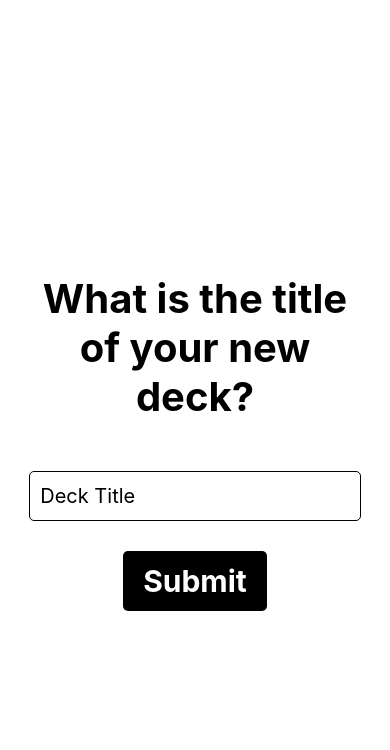
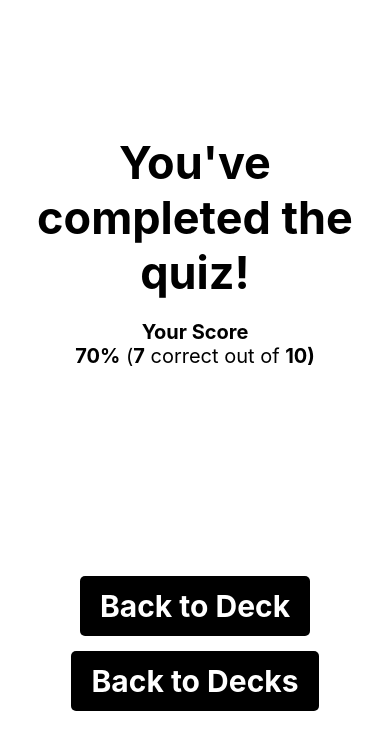
Before and after one commit to mucowintore/udacity-reactnd-udacicards, a React Native app: screen / in a window 390 px wide. Shown: the top 750 px of the page. Built offline with nearby package versions, Linux system fonts and the light colour scheme.

Commit message:
Implement a static version of QuizSummary

```diff
--- a/App.js
+++ b/App.js
@@ -6,10 +6,12 @@ import {
   StatusBar,
   Dimensions,
 } from 'react-native'
-import Deck from './src/components/Deck'
+import DeckOverview from './src/components/DeckOverview'
 import DeckList from './src/components/DeckList'
 import DeckForm from './src/components/DeckForm'
 import QuestionForm from './src/components/QuestionForm'
+import Button from './src/components/Button'
+import QuizSummary from './src/components/QuizSummary';
 
 const dummyDecksData = [
   { key:'udacicards', deckTitle: 'udacicards', deckCardCount: 6 },
@@ -31,10 +33,12 @@ export default class App extends React.Component {
     return (
       <View style={styles.container}>
         <View style={{ height: 20 }} />
-        {/* <Deck deckTitle={deckData.deckTitle} deckCardCount={deckData.deckCardCount}/> */}
+        {/* <DeckOverview deckTitle={deckData.deckTitle} deckCardCount={deckData.deckCardCount}/> */}
         {/* <DeckList decksData={dummyDecksData} /> */}
-        <DeckForm />
+        {/* <DeckForm /> */}
         {/* <QuestionForm /> */}
+        {/* <Button backgroundColor='black' textColor='white'></Button> */}
+        <QuizSummary />
       </View>
     )
   }
--- a/package.json
+++ b/package.json
@@ -29,6 +29,7 @@
     "react-native": "0.52.0",
     "react-native-elements": "^0.19.0",
     "react-native-vector-icons": "^4.5.0",
-    "standard": "^11.0.1"
+    "standard": "^11.0.1",
+    "styled-components": "^3.2.3"
   }
 }
--- /dev/null
+++ b/src/components/Button.js
@@ -0,0 +1,32 @@
+import React from 'react'
+import { Text, TouchableOpacity, StyleSheet } from 'react-native'
+import PropTypes from 'prop-types'
+
+const Button = ({ children, onPress, backgroundColor, textColor, style = {} }) => (
+  <TouchableOpacity style={[styles.btn, style, { backgroundColor }]} onPress={onPress}>
+    <Text style={[styles.bntText, { color: textColor }]}>{children}</Text>
+  </TouchableOpacity>
+)
+
+const styles = StyleSheet.create({
+  btn: {
+    borderRadius: 5,
+    paddingLeft: 20,
+    paddingRight: 20,
+    height: 60,
+    justifyContent: 'center',
+    alignItems: 'center',
+  },
+  bntText: {
+    fontSize: 30,
+    fontWeight: 'bold',
+    textAlign: 'center',
+  }
+})
+
+Button.propTypes = {
+  backgroundColor: PropTypes.string.isRequired,
+  textColor: PropTypes.string.isRequired,
+}
+
+export default Button
--- a/src/components/DeckForm.js
+++ b/src/components/DeckForm.js
@@ -32,7 +32,6 @@ const styles = StyleSheet.create({
   },
   inputPrompt: {
     fontSize: 40,
-    fontWeight: 'bold',
     textAlign: 'center',
     margin: 20,
     marginBottom: 50,
@@ -62,7 +61,6 @@ const styles = StyleSheet.create({
   },
   submitBtnText: {
     fontSize: 30,
-    fontWeight: 'bold',
     textAlign: 'center',
     color: 'white'
   }
--- a/src/components/Deck.js
+++ b/src/components/DeckOverview.js
@@ -2,7 +2,7 @@ import React from 'react'
 import { StyleSheet, Text, View, TouchableOpacity } from 'react-native'
 import PropTypes from 'prop-types'
 
-const Deck = ({ deckTitle, deckCardCount }) => (
+const DeckOverview = ({ deckTitle, deckCardCount }) => (
   <View style={styles.container}>
     <View style={[styles.container, {justifyContent: 'flex-end'}]}>
       <Text style={styles.deckTitle}>{deckTitle}</Text>
@@ -50,9 +50,9 @@ const styles = StyleSheet.create({
   },
 })
 
-Deck.propTypes = {
+DeckOverview.propTypes = {
   deckTitle: PropTypes.string.isRequired,
   deckCardCount: PropTypes.number.isRequired,
 }
 
-export default Deck
+export default DeckOverview
--- a/src/components/QuestionForm.js
+++ b/src/components/QuestionForm.js
@@ -70,7 +70,6 @@ const styles = StyleSheet.create({
   },
   submitBtnText: {
     fontSize: 30,
-    fontWeight: 'bold',
     textAlign: 'center',
     color: 'white'
   }
--- /dev/null
+++ b/src/components/QuizSummary.js
@@ -0,0 +1,53 @@
+import React, { Component } from 'react'
+import { Text, View, StyleSheet } from 'react-native'
+import Button from './Button'
+
+const props = {
+  correct: 7,
+  total: 10,
+}
+
+const toPercent = (num, dem) => Math.floor(num / dem * 100)
+const Bold = ({ children }) => (
+  <Text style={{fontWeight: 'bold'}}>{children}</Text>
+)
+
+class QuizSummary extends Component {
+  render() {
+    return (
+      <View style={styles.container}>
+        <View style={[styles.container, {marginTop: 20}]}>
+          <Text style={styles.completionText}>You've completed the quiz!</Text>
+          <Text style={[styles.score, {fontWeight: 'bold'}]}>Your Score</Text>
+          <Text style={styles.score}>
+            <Bold>{toPercent(props.correct, props.total)}%</Bold> (<Bold>{props.correct}</Bold> correct out of <Bold>{props.total})</Bold>
+          </Text>
+        </View>
+        <View style={styles.container}>
+          <Button backgroundColor='black' textColor='white' style={{ marginBottom: 15 }}>Back to Deck</Button>
+          <Button backgroundColor='black' textColor='white'>Back to Decks</Button>
+        </View>
+      </View>
+
+    )
+  }
+}
+
+const styles = StyleSheet.create({
+  container: {
+    flex: 1,
+    justifyContent: 'center',
+    alignItems: 'center',
+  },
+  completionText: {
+    fontSize: 45,
+    fontWeight: 'bold',
+    textAlign: 'center',
+    margin: 20,
+  },
+  score: {
+    fontSize: 20,
+  }
+})
+
+export default QuizSummary
--- /dev/null
+++ b/src/styles.js
@@ -0,0 +1,5 @@
+export const styles = {
+  h1: {
+    font-size:
+  }
+}
```
Also changed, not shown: src/components/QuizQuestion.js (added, +14 -0 lines), 1 other file (tests, documents, lock files or other folders).
